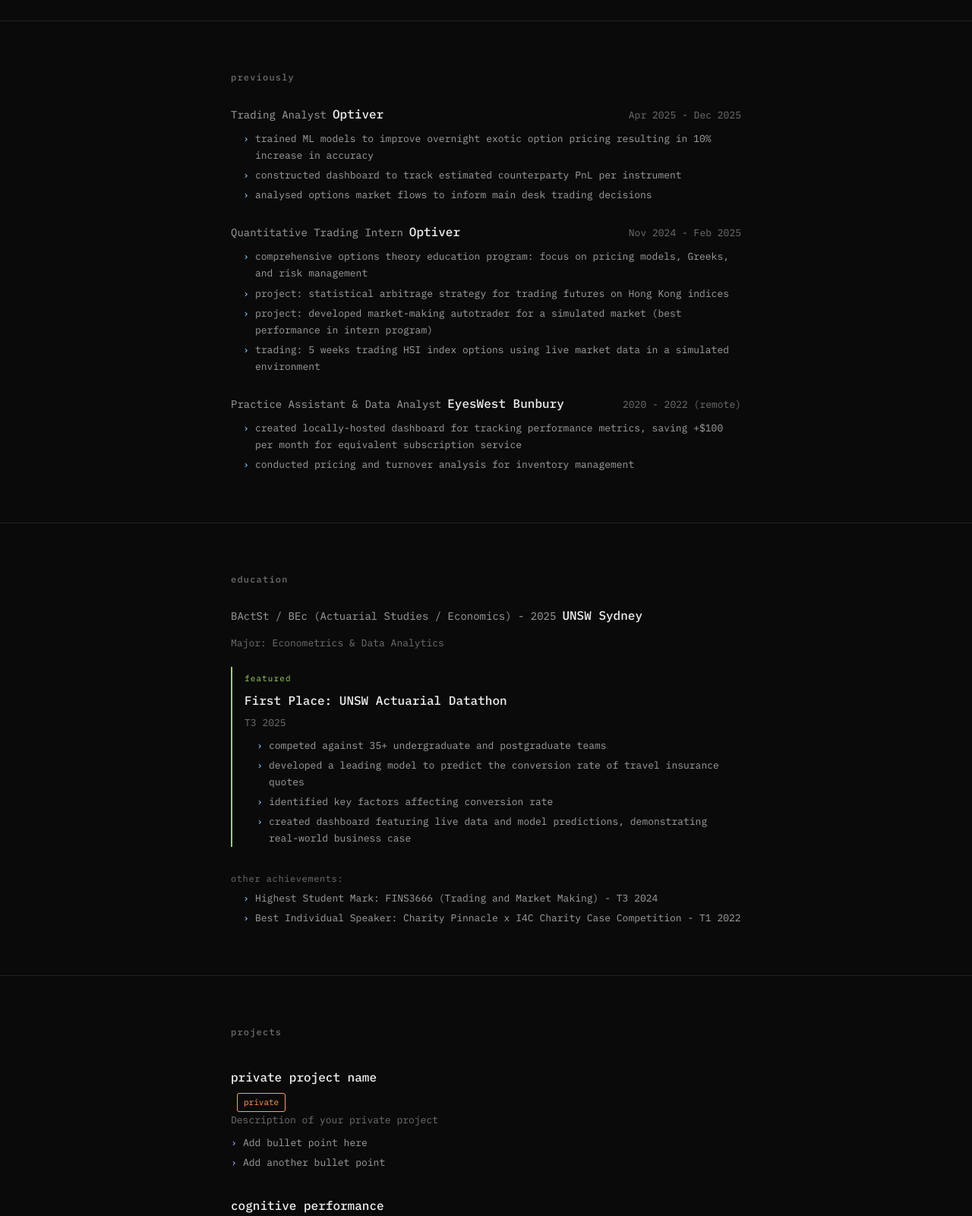
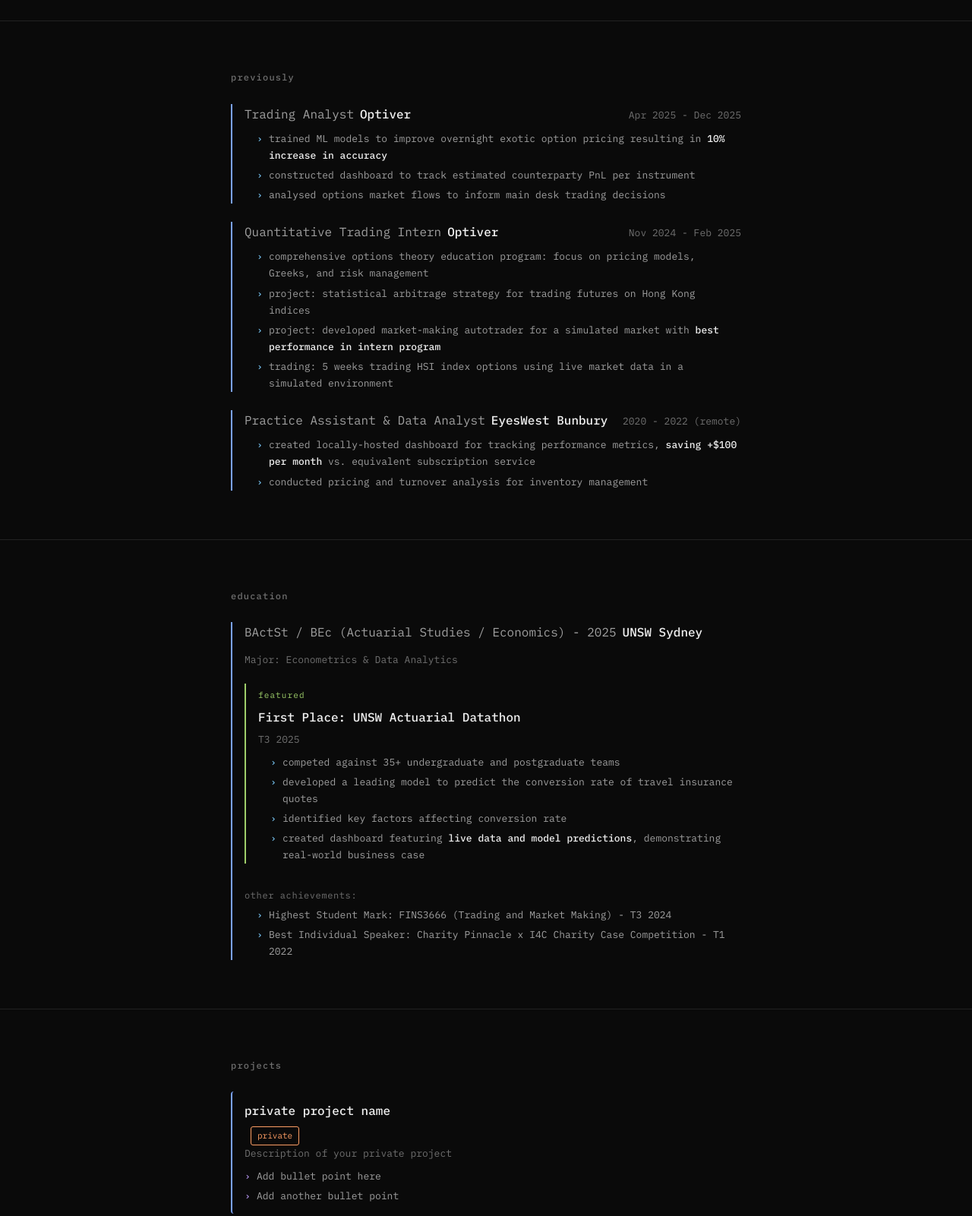
Before and after one commit to kaliokagathoi/PersonalWebsite, a plain HTML site: page index.html in a window 1280 px wide. Shown: the part 520-2121 px from the top of the page at 76% size. Drawn offline with Linux system fonts and the light colour scheme.

Commit message:
Add left borders, text highlights, larger job titles

```diff
--- a/index.html
+++ b/index.html
@@ -76,9 +76,8 @@
                             <span class="timeline-date">Apr 2025 - Dec 2025</span>
                         </div>
                         <ul class="timeline-bullets">
-                            <li>trained ML models to improve overnight exotic option pricing resulting in 10% increase
-                                in
-                                accuracy</li>
+                            <li>trained ML models to improve overnight exotic option pricing resulting in <strong>10%
+                                    increase in accuracy</strong></li>
                             <li>constructed dashboard to track estimated counterparty PnL per instrument</li>
                             <li>analysed options market flows to inform main desk trading decisions</li>
                         </ul>
@@ -94,8 +93,8 @@
                             <li>comprehensive options theory education program: focus on pricing models, Greeks, and
                                 risk management</li>
                             <li>project: statistical arbitrage strategy for trading futures on Hong Kong indices</li>
-                            <li>project: developed market-making autotrader for a simulated market (best performance in
-                                intern program)</li>
+                            <li>project: developed market-making autotrader for a simulated market with <strong>best
+                                    performance in intern program</strong></li>
                             <li>trading: 5 weeks trading HSI index options using live market data in a simulated
                                 environment</li>
                         </ul>
@@ -107,8 +106,8 @@
                             <span class="timeline-date">2020 - 2022 (remote)</span>
                         </div>
                         <ul class="timeline-bullets">
-                            <li>created locally-hosted dashboard for tracking performance metrics, saving +$100 per
-                                month for equivalent subscription service</li>
+                            <li>created locally-hosted dashboard for tracking performance metrics, <strong>saving +$100
+                                    per month</strong> vs. equivalent subscription service</li>
                             <li>conducted pricing and turnover analysis for inventory management</li>
                         </ul>
                     </div>
@@ -138,7 +137,8 @@
                                 <li>developed a leading model to predict the conversion rate of travel insurance quotes
                                 </li>
                                 <li>identified key factors affecting conversion rate</li>
-                                <li>created dashboard featuring live data and model predictions, demonstrating
+                                <li>created dashboard featuring <strong>live data and model predictions</strong>,
+                                    demonstrating
                                     real-world business case</li>
                             </ul>
                         </div>
--- a/styles.css
+++ b/styles.css
@@ -66,6 +66,27 @@ body {
 ::selection {
     background-color: var(--accent-blue);
     color: var(--bg-primary);
+}
+
+/* ─────────────────────────────────────────────────────────────────────────────
+   TEXT UTILITIES - Use these to emphasize key metrics
+   ───────────────────────────────────────────────────────────────────────────── */
+.highlight {
+    color: var(--accent-green);
+}
+
+.highlight-blue {
+    color: var(--accent-blue);
+}
+
+.highlight-orange {
+    color: var(--accent-orange);
+}
+
+strong,
+.strong {
+    color: var(--text-primary);
+    font-weight: 500;
 }
 
 /* ─────────────────────────────────────────────────────────────────────────────
@@ -196,6 +217,13 @@ body {
     display: flex;
     flex-direction: column;
     gap: 0.5rem;
+    border-left: 2px solid var(--accent-blue);
+    padding-left: 1rem;
+}
+
+/* Current role gets green border */
+#currently .timeline-item {
+    border-left-color: var(--accent-green);
 }
 
 .timeline-header {
@@ -220,13 +248,14 @@ body {
 
 .timeline-role {
     color: var(--text-secondary);
-    font-size: 0.875rem;
+    font-size: 1rem;
 }
 
 .timeline-company {
     color: var(--text-primary);
     text-decoration: none;
     font-weight: 500;
+    font-size: 1rem;
     transition: color 0.2s ease;
 }
 
@@ -399,6 +428,9 @@ body {
     margin: 0 -1rem;
     border-radius: 4px;
     transition: background-color 0.2s ease;
+    border-left: 2px solid var(--accent-blue);
+    margin-left: 0;
+    padding-left: 1rem;
 }
 
 .project-item:hover {
```
